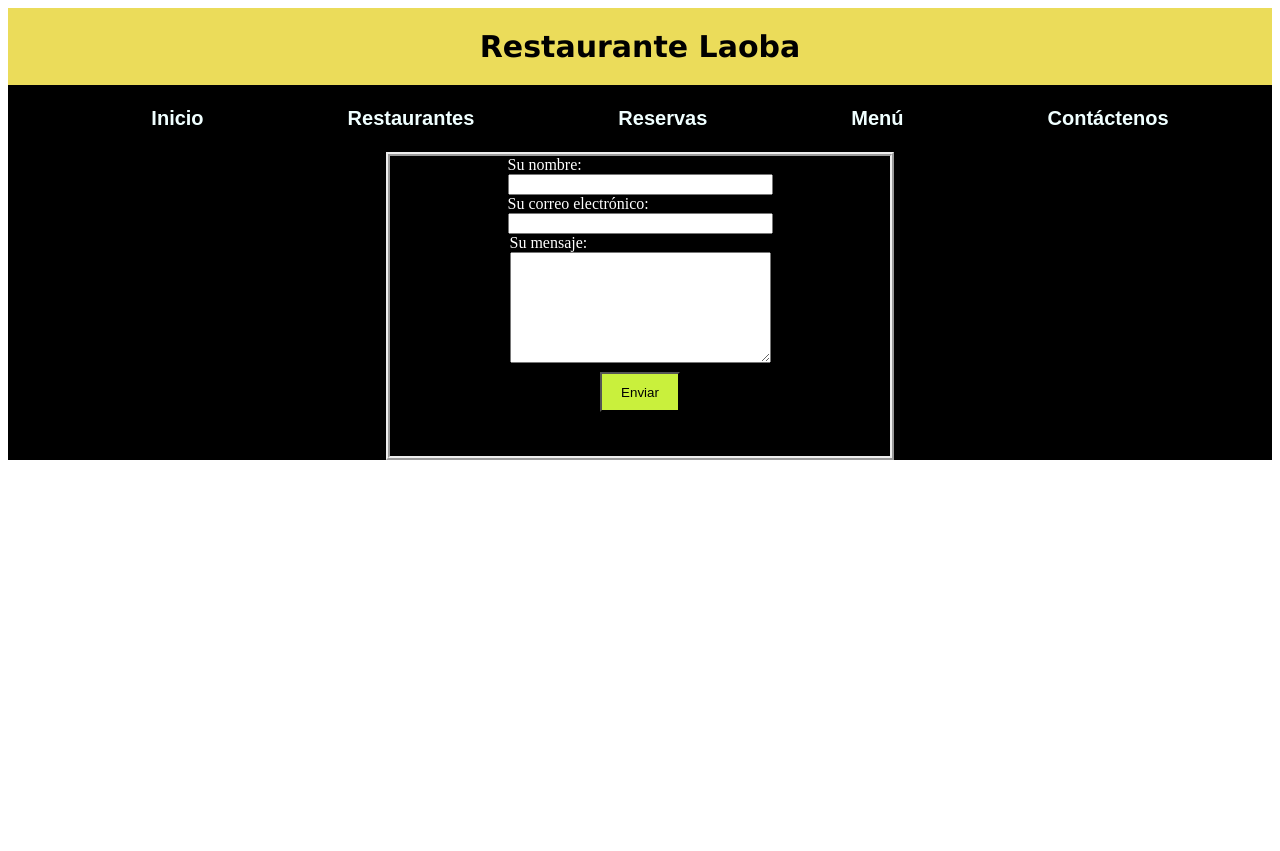
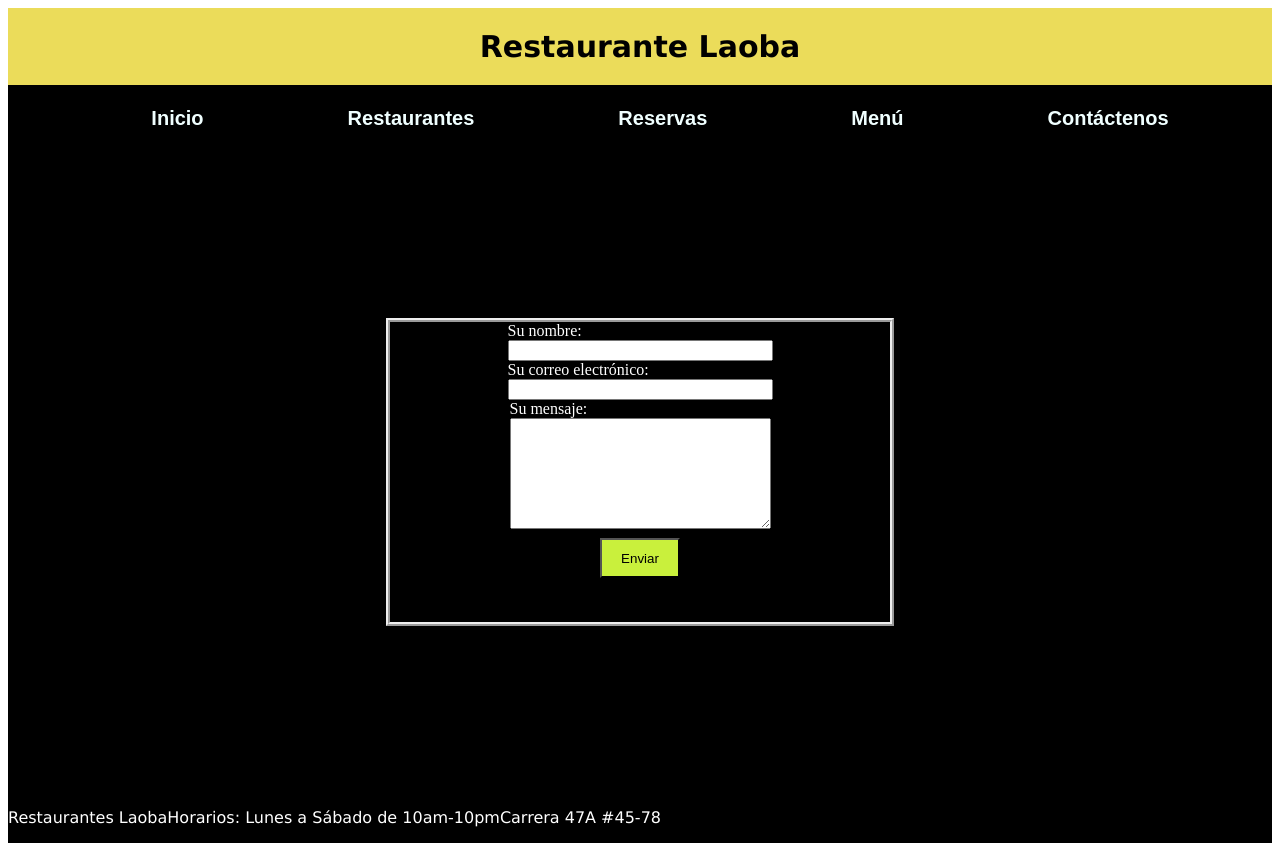
Before and after one commit to estefa942/RampUp, an Angular app: page /contactenos in a window 1280 px wide. Before the commit the page ends 800 px from the top, so only its background shows below. Built offline with nearby package versions, Linux system fonts and the light colour scheme.

Commit message:
Terminada

```diff
--- a/src/app/app.component.html
+++ b/src/app/app.component.html
@@ -1,3 +1,4 @@
 <!--The content below is only a placeholder and can be replaced.-->
 <app-header></app-header>
 <app-navbar></app-navbar>
+<app-footer></app-footer>
--- a/src/app/contactenos/contactenos.component.css
+++ b/src/app/contactenos/contactenos.component.css
@@ -4,7 +4,7 @@
     align-items: center;
     background-color: black;
     margin: 0%;
-    height: 100%px;
+    height: 80vh;
 }
 
 .form{
--- a/src/app/footer/footer.component.css
+++ b/src/app/footer/footer.component.css
@@ -2,10 +2,10 @@
     display: flex;
     flex-wrap: wrap;
     flex: 100%;
+    position: relative;
+    bottom: 0;
     background-color: black;
     color: white;
     font-family: Verdana, Geneva, Tahoma, sans-serif;
-    position: absolute;
-    bottom: 0px;
     width: 100%;
 }
--- a/src/app/reservas/reservas.component.css
+++ b/src/app/reservas/reservas.component.css
@@ -4,7 +4,7 @@
     align-items: center;
     background-image: url('../../assets/Recursos/fondoReservas.jpg');
     width: 100%;
-    height: 100%px;
+    height: 100vh;
     background-repeat: no-repeat;
     background-size: cover;
 
--- a/src/app/reservas/reservas.component.html
+++ b/src/app/reservas/reservas.component.html
@@ -3,7 +3,7 @@
   <div class="form_tittle">
     <h1 class="form_tittle_center">Elija tamaño de la mesa</h1>
   </div>
-  <div class="form_content">
+   <div class="form_content">
     <button (click)="chooseTable(table)" class="form_content_buttonTables" *ngFor="let table of tables">{{table}}</button>
     <h2>Reserva para {{numberPersons}} personas </h2>
     <button (click)="chooseOptionReservation(reservation)" class="form_content_button-option" *ngFor="let reservation of reservationOptions">{{reservation}}</button>
```
